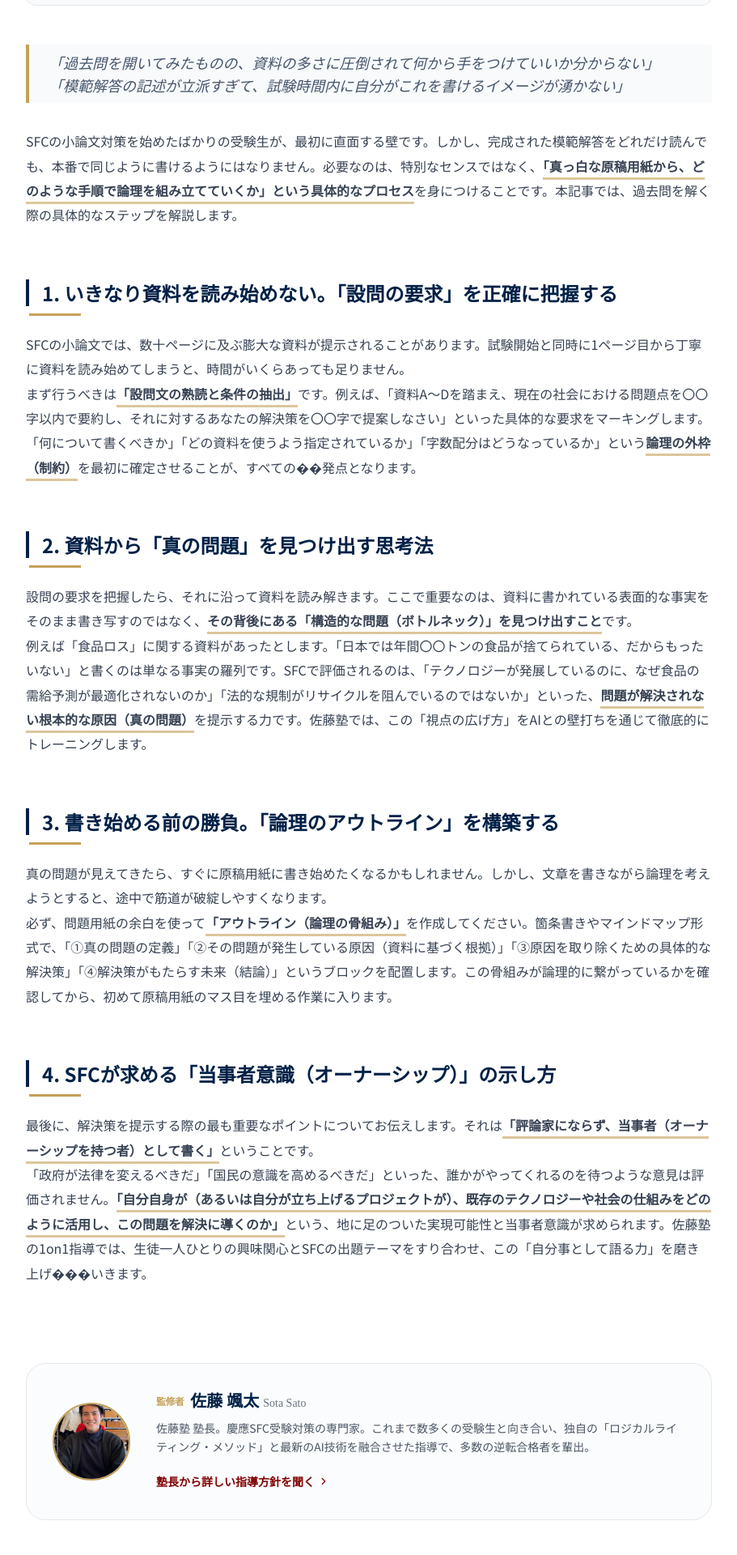
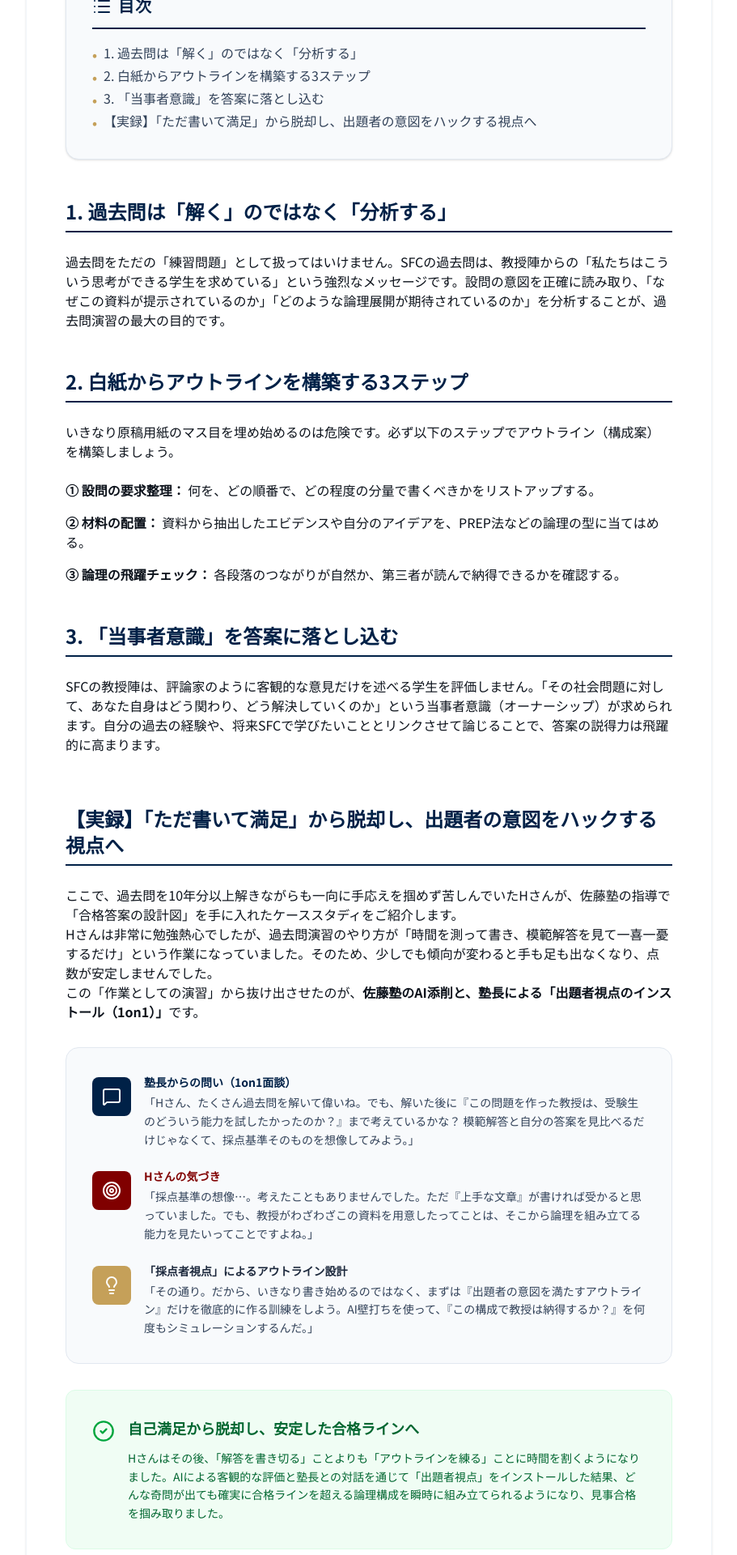
Before and after one commit to sohhhta/v0-sfc-lp, a Next.js app: page /guide/past-exams in a window 1280 px wide. Shown: the part 840-2760 px from the top of the page at 81% size, without its empty margins (184-1095 px from the left). Built offline with nearby package versions, Linux system fonts and the light colour scheme.

Commit message:
feat: revamp past exam analysis guide with new structure and focus on problem-solving approach
Co-authored-by: sohhhta <241413185+sohhhta@users.noreply.github.com>

```diff
--- a/app/guide/past-exams/page.tsx
+++ b/app/guide/past-exams/page.tsx
@@ -1,19 +1,10 @@
-import { Metadata } from 'next'
-import Link from 'next/link'
-import Image from 'next/image'
-import { Button } from '@/components/ui/button'
-import { ChevronRight } from 'lucide-react'
-import { TableOfContents, ArticleH2, ArticleNavigation, ArticleHighlight, ArticleHeader, ArticleContainer } from '@/components/article-ui'
-
-const tocItems = [
-  { id: "sec1", label: "いきなり資料を読み始めない。「設問の要求」を正確に把握する" },
-  { id: "sec2", label: "資料から「真の問題」を見つけ出す思考法" },
-  { id: "sec3", label: "書き始める前の勝負。「論理のアウトライン」を構築する" },
-  { id: "sec4", label: "SFCが求める「当事者意識（オーナーシップ）」の示し方" },
-];
+import { Metadata } from "next";
+import { ArticleHeader, ArticleContainer, AuthorBox, ArticleNavigation } from "@/components/article-ui";
+import { TableOfContents } from "@/components/table-of-contents";
+import { MessageSquare, Target, Lightbulb, CheckCircle2 } from "lucide-react";
 
 const articleTitle = "【過去問演習編】白紙から合格答案を組み立てる思考プロセスの可視化";
-const articleDescription = "慶應SFCの過去問演習で差がつく「思考プロセス」を可視化。設問の要求の把握から真の問題発見、論理のアウトライン構築、当事者意識の示し方まで、合格答案を組み立てる具体的な手順を解説します。";
+const articleDescription = "SFC小論文の過去問演習において、膨大な資料をどう読み解き、どう論理を構築するのか。設問の把握からアウトライン作成、当事者意識の示し方まで、具体的なプロセスを解説します。";
 
 export const metadata: Metadata = {
   title: `${articleTitle} | 佐藤塾`,
@@ -38,130 +29,130 @@ export const metadata: Metadata = {
   },
 };
 
+const tocItems = [
+  { id: "section-1", title: "1. 過去問は「解く」のではなく「分析する」" },
+  { id: "section-2", title: "2. 白紙からアウトラインを構築する3ステップ" },
+  { id: "section-3", title: "3. 「当事者意識」を答案に落とし込む" },
+  { id: "section-4", title: "【実録】「ただ書いて満足」から脱却し、出題者の意図をハックする視点へ" }
+];
+
 export default function PastExamsPage() {
-  const articleJsonLd = {
-    "@context": "https://schema.org",
-    "@type": "Article",
-    "headline": "【過去問演習編】白紙から合格答案を組み立てる思考プロセスの可視化 | 佐藤塾",
-    "description": "SFC小論文の過去問演習において、膨大な資料をどう読み解き、どう論理を構築するのか。設問の把握からアウトライン作成、当事者意識の示し方まで、具体的なプロセスを解説します。",
-    "image": "https://lifeeling.jp/hero.jpg",
-    "author": {
-      "@type": "Person",
-      "name": "佐藤颯太"
-    },
-    "publisher": {
-      "@type": "Organization",
-      "name": "佐藤塾"
-    },
-    "mainEntityOfPage": "https://lifeeling.jp/guide/past-exams"
-  };
+  return (
+    <main className="pt-32 md:pt-40 pb-20 bg-white min-h-screen">
+      <ArticleContainer>
+        <ArticleHeader
+          category="SFC小論文 対策ガイド"
+          title={<>【過去問演習編】白紙から合格答案を組み立てる<br className="hidden md:block" />思考プロセスの可視化</>}
+          readTime={7}
+        />
 
-  return (
-    <div className="min-h-screen bg-white">
-      <script
-        type="application/ld+json"
-        dangerouslySetInnerHTML={{ __html: JSON.stringify(articleJsonLd) }}
-      />
-
-      <main className="pt-32 md:pt-40 pb-20">
-        <ArticleContainer>
-          {/* ヘッダー */}
-          <ArticleHeader
-            theme="essay"
-            category="SFC小論文 対策ガイド"
-            title={<>【過去問演習編】白紙から合格答案を組み立てる<br className="hidden md:block" />思考プロセスの可視化</>}
-            readTime={6}
-          />
-
-          <TableOfContents items={tocItems} />
-
-          <div className="prose prose-slate max-w-none leading-[1.9] text-gray-700">
-            <p className="text-lg mb-8 italic border-l-4 border-[#C5A059] pl-6 py-2 text-slate-600 bg-slate-50 mt-12">
-              「過去問を開いてみたものの、資料の多さに圧倒されて何から手をつけていいか分からない」<br />
-              「模範解答の記述が立派すぎて、試験時間内に自分がこれを書けるイメージが湧かない」
+        <div className="bg-white rounded-2xl shadow-sm border border-slate-100 p-8 md:p-12 mb-12">
+          <div className="prose prose-lg prose-slate max-w-none">
+            <p>
+              基礎的な書き方や資料の読み方を学んだら、次はいよいよ過去問演習です。しかし、「とりあえず過去問を解いて、模範解答を読んで満足する」という勉強法では、いつまで経ってもSFCの小論文には太刀打ちできません。
             </p>
-            <p className="mb-12">
-              SFCの小論文対策を始めたばかりの受験生が、最初に直面する壁です。しかし、完成された模範解答をどれだけ読んでも、本番で同じように書けるようにはなりません。必要なのは、特別なセンスではなく、<ArticleHighlight>「真っ白な原稿用紙から、どのような手順で論理を組み立てていくか」という具体的なプロセス</ArticleHighlight>を身につけることです。本記事では、過去問を解く際の具体的なステップを解説します。
+            <p>
+              本記事では、真っ白な原稿用紙から「合格レベルの答案」を確実かつシステマティックに組み立てるための、具体的な思考プロセスと過去問の活用法を解説します。
             </p>
 
-            <ArticleH2 id="sec1">1. いきなり資料を読み始めない。「設問の要求」を正確に把握する</ArticleH2>
+            <TableOfContents items={tocItems} />
+
+            <h2 id="section-1" className="text-2xl font-bold text-[#002147] border-b-2 border-[#002147] pb-2 mt-12 mb-6">
+              1. 過去問は「解く」のではなく「分析する」
+            </h2>
             <p>
-              SFCの小論文では、数十ページに及ぶ膨大な資料が提示されることがあります。試験開始と同時に1ページ目から丁寧に資料を読み始めてしまうと、時間がいくらあっても足りません。
-            </p>
-            <p className="mb-6">
-              まず行うべきは<ArticleHighlight>「設問文の熟読と条件の抽出」</ArticleHighlight>です。例えば、「資料A〜Dを踏まえ、現在の社会における問題点を〇〇字以内で要約し、それに対するあなたの解決策を〇〇字で提案しなさい」といった具体的な要求をマーキングします。「何について書くべきか」「どの資料を使うよう指定されているか」「字数配分はどうなっているか」という<ArticleHighlight>論理の外枠（制約）</ArticleHighlight>を最初に確定させることが、すべての��発点となります。
+              過去問をただの「練習問題」として扱ってはいけません。SFCの過去問は、教授陣からの「私たちはこういう思考ができる学生を求めている」という強烈なメッセージです。設問の意図を正確に読み取り、「なぜこの資料が提示されているのか」「どのような論理展開が期待されているのか」を分析することが、過去問演習の最大の目的です。
             </p>
 
-            <ArticleH2 id="sec2">2. 資料から「真の問題」を見つけ出す思考法</ArticleH2>
+            <h2 id="section-2" className="text-2xl font-bold text-[#002147] border-b-2 border-[#002147] pb-2 mt-12 mb-6">
+              2. 白紙からアウトラインを構築する3ステップ
+            </h2>
             <p>
-              設問の要求を把握したら、それに沿って資料を読み解きます。ここで重要なのは、資料に書かれている表面的な事実をそのまま書き写すのではなく、<ArticleHighlight>その背後にある「構造的な問題（ボトルネック）」を見つけ出すこと</ArticleHighlight>です。
+              いきなり原稿用紙のマス目を埋め始めるのは危険です。必ず以下のステップでアウトライン（構成案）を構築しましょう。
             </p>
-            <p className="mb-6">
-              例えば「食品ロス」に関する資料があったとします。「日本では年間〇〇トンの食品が捨てられている、だからもったいない」と書くのは単なる事実の羅列です。SFCで評価されるのは、「テクノロジーが発展しているのに、なぜ食品の需給予測が最適化されないのか」「法的な規制がリサイクルを阻んでいるのではないか」といった、<ArticleHighlight>問題が解決されない根本的な原因（真の問題）</ArticleHighlight>を提示する力です。佐藤塾では、この「視点の広げ方」をAIとの壁打ちを通じて徹底的にトレーニングします。
+            <ul className="space-y-4 my-6">
+              <li><strong>① 設問の要求整理：</strong> 何を、どの順番で、どの程度の分量で書くべきかをリストアップする。</li>
+              <li><strong>② 材料の配置：</strong> 資料から抽出したエビデンスや自分のアイデアを、PREP法などの論理の型に当てはめる。</li>
+              <li><strong>③ 論理の飛躍チェック：</strong> 各段落のつながりが自然か、第三者が読んで納得できるかを確認する。</li>
+            </ul>
+
+            <h2 id="section-3" className="text-2xl font-bold text-[#002147] border-b-2 border-[#002147] pb-2 mt-12 mb-6">
+              3. 「当事者意識」を答案に落とし込む
+            </h2>
+            <p>
+              SFCの教授陣は、評論家のように客観的な意見だけを述べる学生を評価しません。「その社会問題に対して、あなた自身はどう関わり、どう解決していくのか」という当事者意識（オーナーシップ）が求められます。自分の過去の経験や、将来SFCで学びたいこととリンクさせて論じることで、答案の説得力は飛躍的に高まります。
             </p>
 
-            <ArticleH2 id="sec3">3. 書き始める前の勝負。「論理のアウトライン」を構築する</ArticleH2>
+            {/* --- ここから加筆セクション --- */}
+            <h2 id="section-4" className="text-2xl font-bold text-[#002147] border-b-2 border-[#002147] pb-2 mt-16 mb-6">
+              【実録】「ただ書いて満足」から脱却し、出題者の意図をハックする視点へ
+            </h2>
             <p>
-              真の問題が見えてきたら、すぐに原稿用紙に書き始めたくなるかもしれません。しかし、文章を書きながら論理を考えようとすると、途中で筋道が破綻しやすくなります。
+              ここで、過去問を10年分以上解きながらも一向に手応えを掴めず苦しんでいたHさんが、佐藤塾の指導で「合格答案の設計図」を手に入れたケーススタディをご紹介します。
             </p>
-            <p className="mb-6">
-              必ず、問題用紙の余白を使って<ArticleHighlight>「アウトライン（論理の骨組み）」</ArticleHighlight>を作成してください。箇条書きやマインドマップ形式で、「①真の問題の定義」「②その問題が発生している原因（資料に基づく根拠）」「③原因を取り除くための具体的な解決策」「④解決策がもたらす未来（結論）」というブロックを配置します。この骨組みが論理的に繋がっているかを確認してから、初めて原稿用紙のマス目を埋める作業に入ります。
+            <p>
+              Hさんは非常に勉強熱心でしたが、過去問演習のやり方が「時間を測って書き、模範解答を見て一喜一憂するだけ」という作業になっていました。そのため、少しでも傾向が変わると手も足も出なくなり、点数が安定しませんでした。
+            </p>
+            <p>
+              この「作業としての演習」から抜け出させたのが、<strong>佐藤塾のAI添削と、塾長による「出題者視点のインストール（1on1）」</strong>です。
             </p>
 
-            <ArticleH2 id="sec4">4. SFCが求める「当事者意識（オーナーシップ）」の示し方</ArticleH2>
-            <p>
-              最後に、解決策を提示する際の最も重要なポイントについてお伝えします。それは<ArticleHighlight>「評論家にならず、当事者（オーナーシップを持つ者）として書く」</ArticleHighlight>ということです。
-            </p>
-            <p className="mb-12">
-              「政府が法律を変えるべきだ」「国民の意識を高めるべきだ」といった、誰かがやってくれるのを待つような意見は評価されません。<ArticleHighlight>「自分自身が（あるいは自分が立ち上げるプロジェクトが）、既存のテクノロジーや社会の仕組みをどのように活用し、この問題を解決に導くのか」</ArticleHighlight>という、地に足のついた実現可能性と当事者意識が求められます。佐藤塾の1on1指導では、生徒一人ひとりの興味関心とSFCの出題テーマをすり合わせ、この「自分事として語る力」を磨き上げ���いきます。
-            </p>
+            <div className="bg-slate-50 p-6 md:p-8 rounded-2xl border border-slate-200 my-8 space-y-6">
+              {/* 塾長からの問い */}
+              <div className="flex items-start">
+                <div className="bg-[#002147] text-white p-3 rounded-lg mr-4 flex-shrink-0 mt-1">
+                  <MessageSquare size={24} />
+                </div>
+                <div>
+                  <p className="text-sm font-bold text-[#002147] mb-1">塾長からの問い（1on1面談）</p>
+                  <p className="text-slate-700 text-sm leading-relaxed m-0">「Hさん、たくさん過去問を解いて偉いね。でも、解いた後に『この問題を作った教授は、受験生のどういう能力を試したかったのか？』まで考えているかな？ 模範解答と自分の答案を見比べるだけじゃなくて、採点基準そのものを想像してみよう。」</p>
+                </div>
+              </div>
 
-            {/* 塾長プロフィール */}
-            <div className="mt-24 p-8 border border-gray-200 rounded-3xl flex flex-col md:flex-row items-center gap-8 bg-slate-50/50">
-              <div className="relative w-24 h-24 flex-shrink-0 border-2 border-[#C5A059] rounded-full overflow-hidden">
-                <Image
-                  src="/og-image.png"
-                  alt="佐藤塾 塾長 佐藤颯太"
-                  fill
-                  className="object-cover object-top scale-125"
-                  unoptimized
-                />
+              {/* 生徒の深掘り */}
+              <div className="flex items-start">
+                <div className="bg-[#800000] text-white p-3 rounded-lg mr-4 flex-shrink-0 mt-1">
+                  <Target size={24} />
+                </div>
+                <div>
+                  <p className="text-sm font-bold text-[#800000] mb-1">Hさんの気づき</p>
+                  <p className="text-slate-700 text-sm leading-relaxed m-0">「採点基準の想像…。考えたこともありませんでした。ただ『上手な文章』が書ければ受かると思っていました。でも、教授がわざわざこの資料を用意したってことは、そこから論理を組み立てる能力を見たいってことですよね。」</p>
+                </div>
               </div>
-              <div>
-                <div className="flex items-center gap-2 mb-2">
-                  <span className="text-xs font-bold text-[#C5A059] uppercase tracking-tighter">監修者</span>
-                  <h4 className="text-xl font-bold text-[#002147] font-serif">佐藤 颯太 <span className="text-sm font-medium text-gray-500">Sota Sato</span></h4>
+
+              {/* 解決策の提示 */}
+              <div className="flex items-start">
+                <div className="bg-[#C5A059] text-white p-3 rounded-lg mr-4 flex-shrink-0 mt-1">
+                  <Lightbulb size={24} />
                 </div>
-                <p className="text-sm text-gray-600 mb-4 leading-relaxed">
-                  佐藤塾 塾長。慶應SFC受験対策の専門家。これまで数多くの受験生と向き合い、独自の「ロジカルライティング・メソッド」と最新のAI技術を融合させた指導で、多数の逆転合格者を輩出。
-                </p>
-                <Link href="/#contact-form" className="text-sm font-bold text-[#800000] hover:underline inline-flex items-center">
-                  塾長から詳しい指導方針を聞く <ChevronRight size={14} className="ml-1" />
-                </Link>
+                <div>
+                  <p className="text-sm font-bold text-slate-800 mb-1">「採点者視点」によるアウトライン設計</p>
+                  <p className="text-slate-700 text-sm leading-relaxed m-0">「その通り。だから、いきなり書き始めるのではなく、まずは『出題者の意図を満たすアウトライン』だけを徹底的に作る訓練をしよう。AI壁打ちを使って、『この構成で教授は納得するか？』を何度もシミュレーションするんだ。」</p>
+                </div>
               </div>
             </div>
 
-            {/* 共通のナビゲーション */}
-            <ArticleNavigation
-              prev={{ title: "【頻出テーマ編】SFC小論文で狙われる「テクノロジーと社会問題」の攻略法", href: "/guide/tech-society" }}
-              back={{ title: "SFC小論文 対策記事一覧に戻る", href: "/guide/essay/articles" }}
-            />
+            <div className="bg-green-50 p-6 md:p-8 rounded-xl border border-green-100 my-8 flex items-start">
+              <CheckCircle2 className="text-green-600 mr-4 mt-1 flex-shrink-0" size={28} />
+              <div>
+                <h4 className="text-green-800 font-bold text-lg mt-0 mb-3">自己満足から脱却し、安定した合格ラインへ</h4>
+                <p className="text-sm text-green-800 mb-0 leading-relaxed">
+                  Hさんはその後、「解答を書き切る」ことよりも「アウトラインを練る」ことに時間を割くようになりました。AIによる客観的な評価と塾長との対話を通じて「出題者視点」をインストールした結果、どんな奇問が出ても確実に合格ラインを超える論理構成を瞬時に組み立てられるようになり、見事合格を掴み取りました。
+                </p>
+              </div>
+            </div>
+            {/* --- ここまで加筆セクション --- */}
 
-            {/* CTA */}
-            <div className="mt-20 p-10 bg-[#002147] text-white rounded-3xl text-center shadow-2xl">
-              <h3 className="text-2xl font-bold mb-6 font-serif">合格へのプロセスを、共に歩みませんか</h3>
-              <p className="mb-10 text-slate-300 max-w-2xl mx-auto">
-                「正しい手順」を知り、「客観的なフィードバック」を受け続けること。それがSFC小論文攻略の唯一にして最短のルートです。まずは現状の課題をご相談ください。
-              </p>
-              <Link href="/#contact-form">
-                <Button className="bg-[#C5A059] hover:bg-[#B48F48] text-[#002147] font-bold py-7 px-12 text-lg rounded-none">
-                  無料相談・体験授業を予約する
-                </Button>
-              </Link>
-            </div>
           </div>
-        </ArticleContainer>
-      </main>
-    </div>
-  )
+        </div>
+
+        <AuthorBox />
+
+        <ArticleNavigation
+          prev={{ title: "【頻出テーマ編】SFC小論文で狙われる「テクノロジーと社会問題」の攻略法", href: "/guide/tech-society" }}
+          back={{ title: "SFC小論文 対策記事一覧に戻る", href: "/guide/essay/articles" }}
+        />
+      </ArticleContainer>
+    </main>
+  );
 }
```
